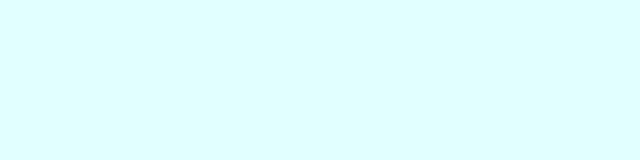
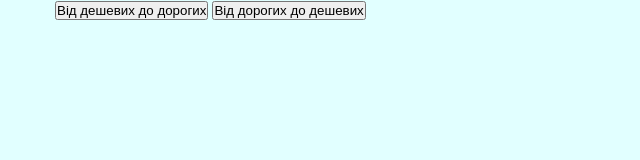
Before and after one commit to Iryna1023/Project_toys, a plain HTML site: page education-tree.html in a window 1280 px wide. Shown: the whole page, without its empty margins (0-640 px from the left). Drawn offline with nearby package versions, Linux system fonts and the light colour scheme; a web font is replaced by a local one.

Commit message:
Update education-tree.html

```diff
--- a/education-tree.html
+++ b/education-tree.html
@@ -18,8 +18,11 @@
             </div>
         </div>
     </header>
-
-    <div class="item wrapper"></div>
+    <div class="filter wrapper">
+        <button class="filter__max" id="sort__max">Від дешевих до дорогих</button>
+        <button class="filter__min" id="sort__min">Від дорогих до дешевих</button>
+     </div>
+     <div id="productsContainer" class="item wrapper"></div>
     <footer data-include="footer.html"></footer>
     <script src="https://unpkg.com/html-data-include@3.3.3/html-data-include.js"></script>
     <script src="https://ajax.googleapis.com/ajax/libs/jquery/3.7.0/jquery.min.js"></script>
```
